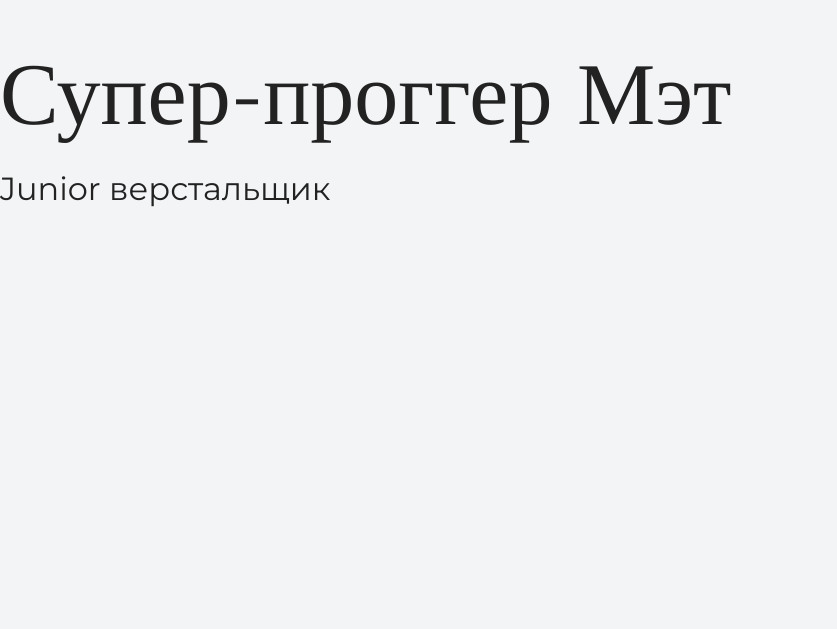
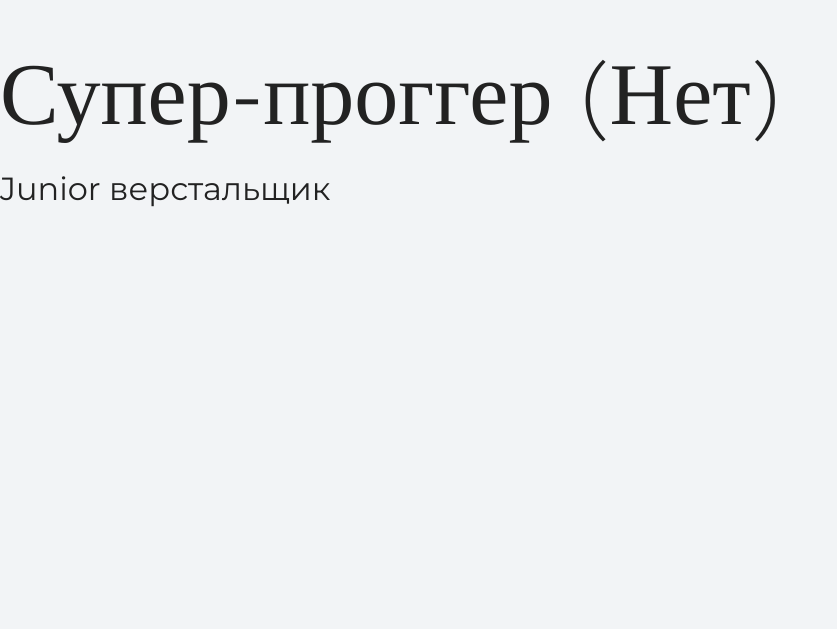
Before and after one commit to Slaymalt/my-site, a plain HTML site: page index.html in a window 1280 px wide. Shown: the part 171-800 px from the top of the page, without its empty margins (0-837 px from the left). Drawn offline with nearby package versions, Linux system fonts and the light colour scheme.

Commit message:
Правки оглавления

```diff
--- a/index.html
+++ b/index.html
@@ -15,7 +15,7 @@
     </header>
 
     <section class="hero-image">
-      <h1 class="heading">Супер-проггер Мэт</h1>
+      <h1 class="heading">Супер-проггер (Нет)</h1>
       <p>Junior верстальщик</p>
     </section>
 
```
